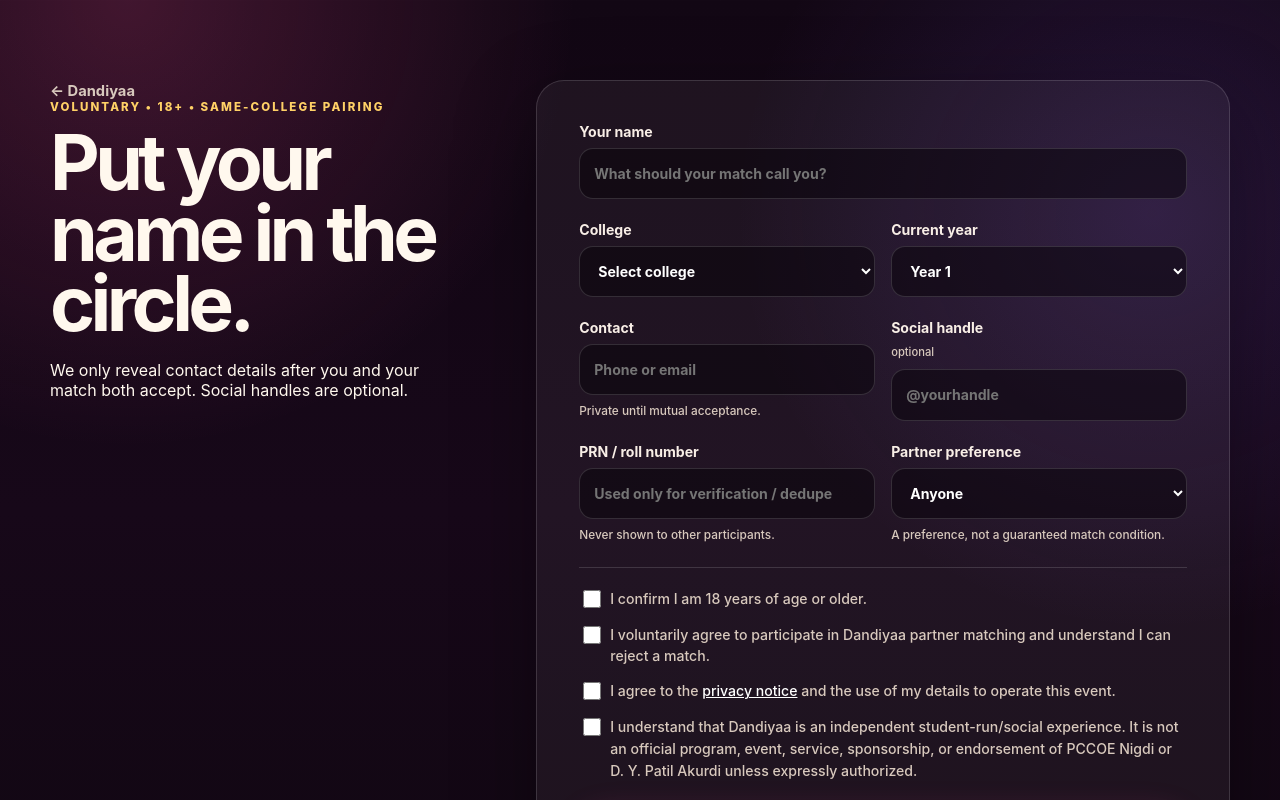
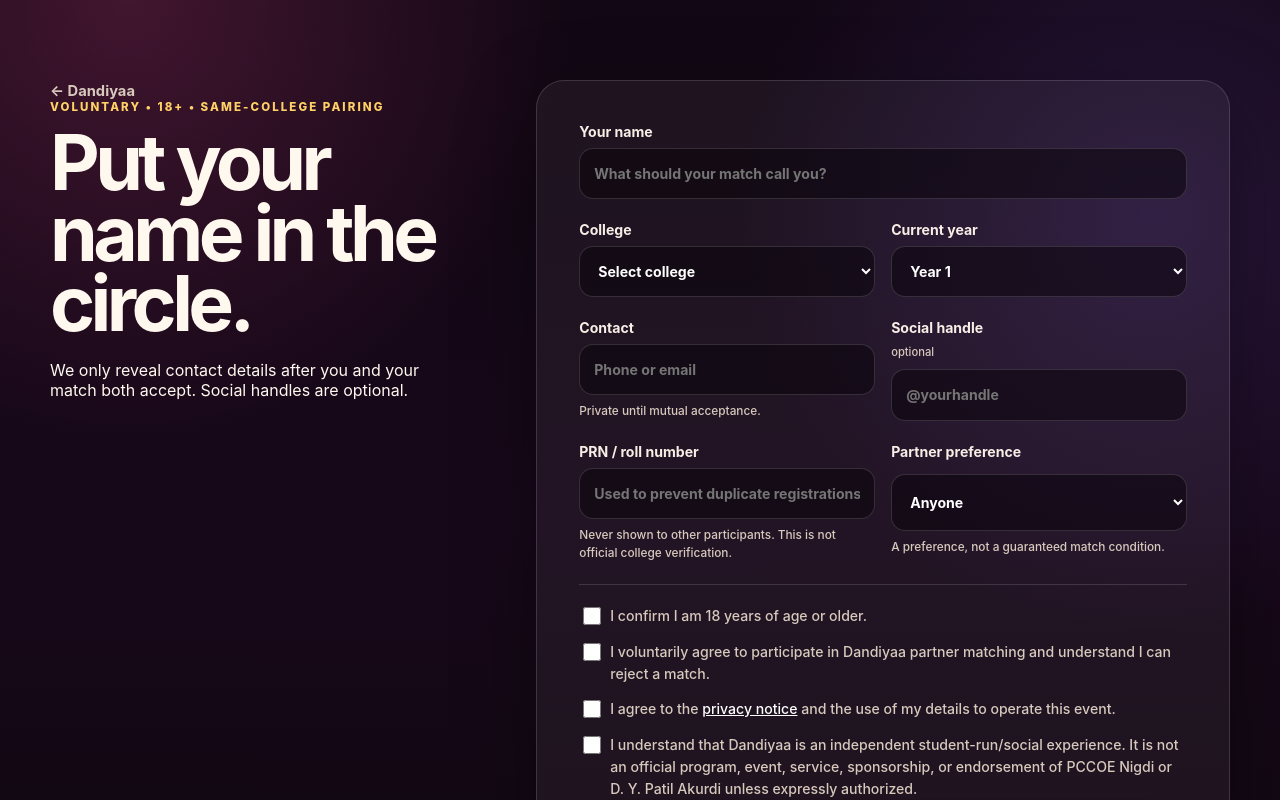
Before and after one commit to aniketchougule1902/Dandiyaa, a Next.js app: page /register in a window 1280 px wide. Shown: the top 800 px of the page. Built offline with nearby package versions, Linux system fonts and the light colour scheme.

Commit message:
fix: make private match code recoverable and clarify PRN use

```diff
--- a/src/app/register/page.tsx
+++ b/src/app/register/page.tsx
@@ -8,6 +8,7 @@
   const [busy, setBusy] = useState(false);
   const [error, setError] = useState("");
   const [done, setDone] = useState(false);
+  const [claimToken, setClaimToken] = useState("");
 
   async function submit(event: FormEvent<HTMLFormElement>) {
     event.preventDefault();
@@ -41,6 +42,7 @@
 
       if (result.claimToken) {
         localStorage.setItem("dandiyaa_claim_token", result.claimToken);
+        setClaimToken(result.claimToken);
       }
       setDone(true);
     } catch (err) {
@@ -58,6 +60,13 @@
           <div className="eyebrow gold">YOU&apos;RE IN</div>
           <h1>See you on the dance floor.</h1>
           <p>Your private match code is saved on this device. Keep it private—it is how Dandiyaa proves this registration is yours.</p>
+          {claimToken ? (
+            <div className="claim-code">
+              <span>Private match code</span>
+              <code>{claimToken}</code>
+              <button className="pill ghost" type="button" onClick={() => navigator.clipboard.writeText(claimToken)}>Copy code</button>
+            </div>
+          ) : null}
           <Link className="pill primary" href="/match">Open my match page</Link>
           <Link className="text-link" href="/">Back to the countdown</Link>
         </div>
@@ -111,8 +120,8 @@
         <div className="two-col">
           <label>
             PRN / roll number
-            <input name="prn" required minLength={3} maxLength={80} placeholder="Used only for verification / dedupe" />
-            <small>Never shown to other participants.</small>
+            <input name="prn" required minLength={3} maxLength={80} placeholder="Used to prevent duplicate registrations" />
+            <small>Never shown to other participants. This is not official college verification.</small>
           </label>
           <label>
             Partner preference
```
